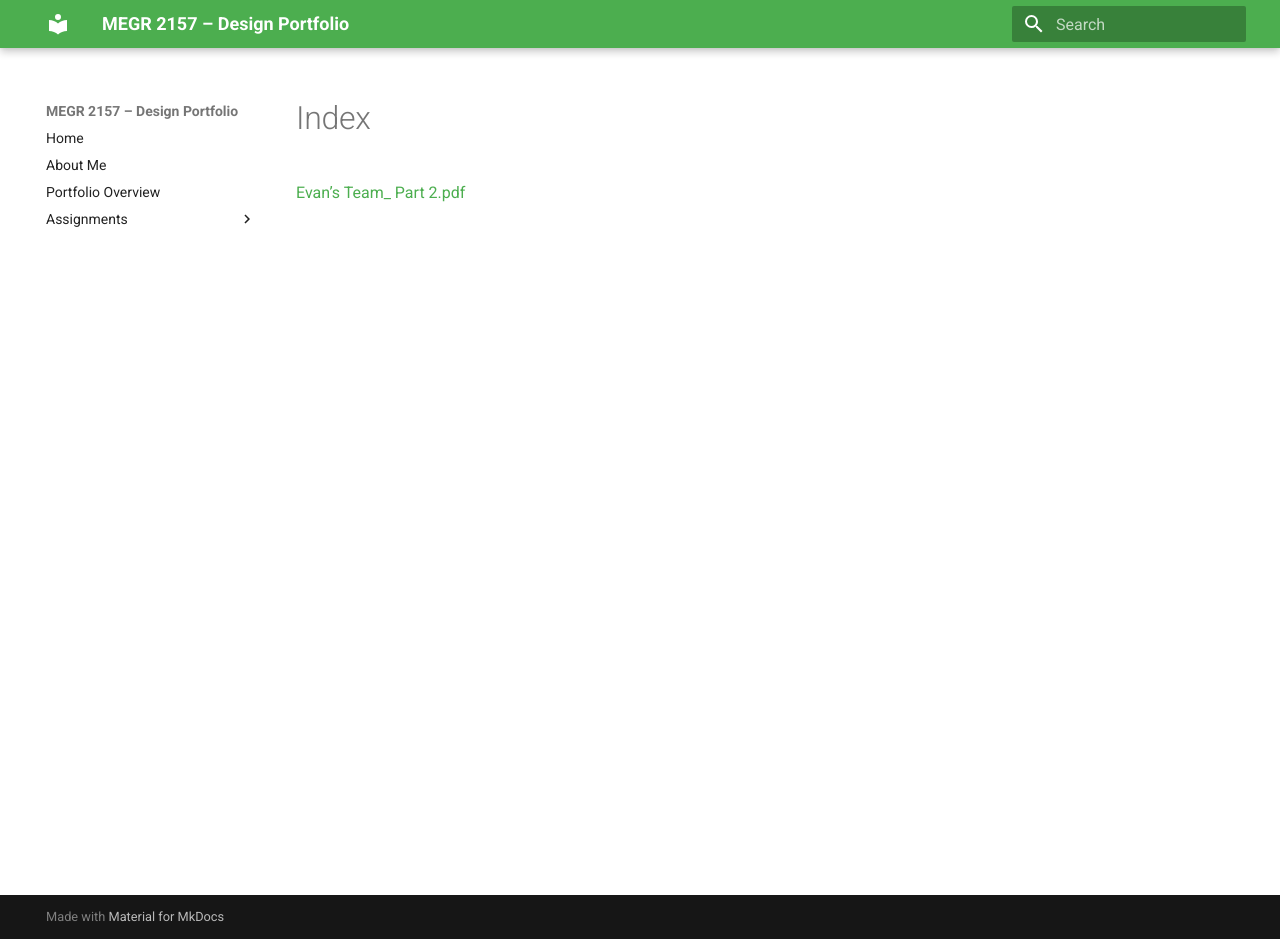
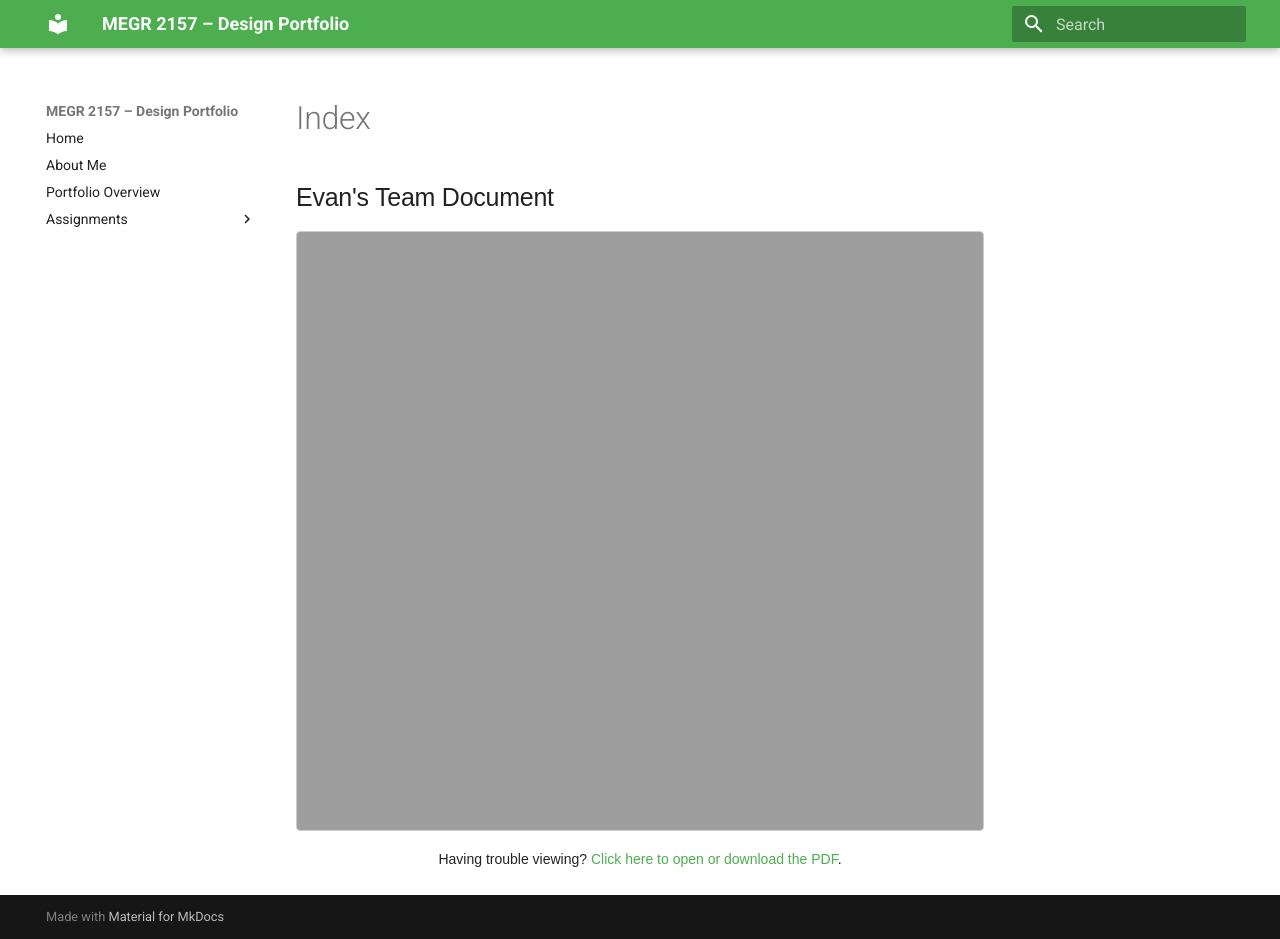
Before and after one commit to Logan-Hill1227/portfolio-megr-2156, an MkDocs documentation site: the page built from docs/assignments/a11/index.md, in a window 1280 px wide and 939 px high. Built offline with MkDocs 1.6.1 and Material for MkDocs 9.7.7, drawn with Linux system fonts in a browser that asks for light colours.

Commit message:
Embed PDF viewer for Evan's Team Document
Added an embedded PDF viewer for Evan's Team document with fallback download options.

```diff
--- a/docs/assignments/a11/index.md
+++ b/docs/assignments/a11/index.md
@@ -1 +1,27 @@
-[Evan’s Team_ Part 2.pdf](https://github.com/user-attachments/files/35070371/Evan.s.Team_.Part.2.pdf)
+<div class="pdf-container">
+  <h2>Evan's Team Document</h2>
+  <iframe src="Evan’s Team_ Logan Hill, Evan Morrow, Levi Elliot.pdf" width="100%" height="600px">
+    <p>Your browser does not support PDFs. <a href="Evan’s Team_ Logan Hill, Evan Morrow, Levi Elliot.pdf" target="_blank">Download the PDF</a>.</p>
+  </iframe>
+  <p class="pdf-fallback">Having trouble viewing? <a href="Evan’s Team_ Logan Hill, Evan Morrow, Levi Elliot.pdf" target="_blank">Click here to open or download the PDF</a>.</p>
+</div>
+
+<style>
+  .pdf-container {
+    width: 100%;
+    max-width: 900px;
+    margin: 20px auto;
+    font-family: Arial, sans-serif;
+  }
+  .pdf-container iframe {
+    width: 100%;
+    height: 600px;
+    border: 1px solid #ccc;
+    border-radius: 4px;
+  }
+  .pdf-fallback {
+    margin-top: 10px;
+    font-size: 14px;
+    text-align: center;
+  }
+</style>
```
